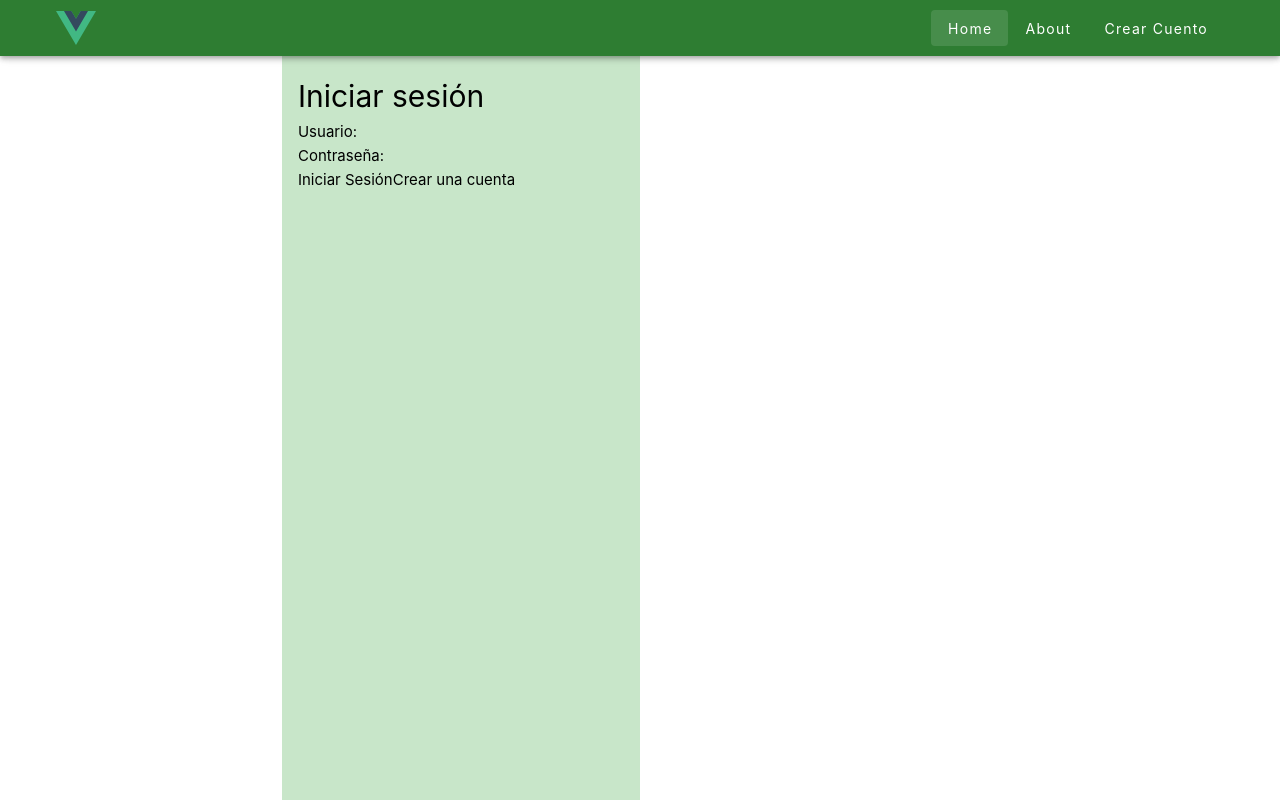
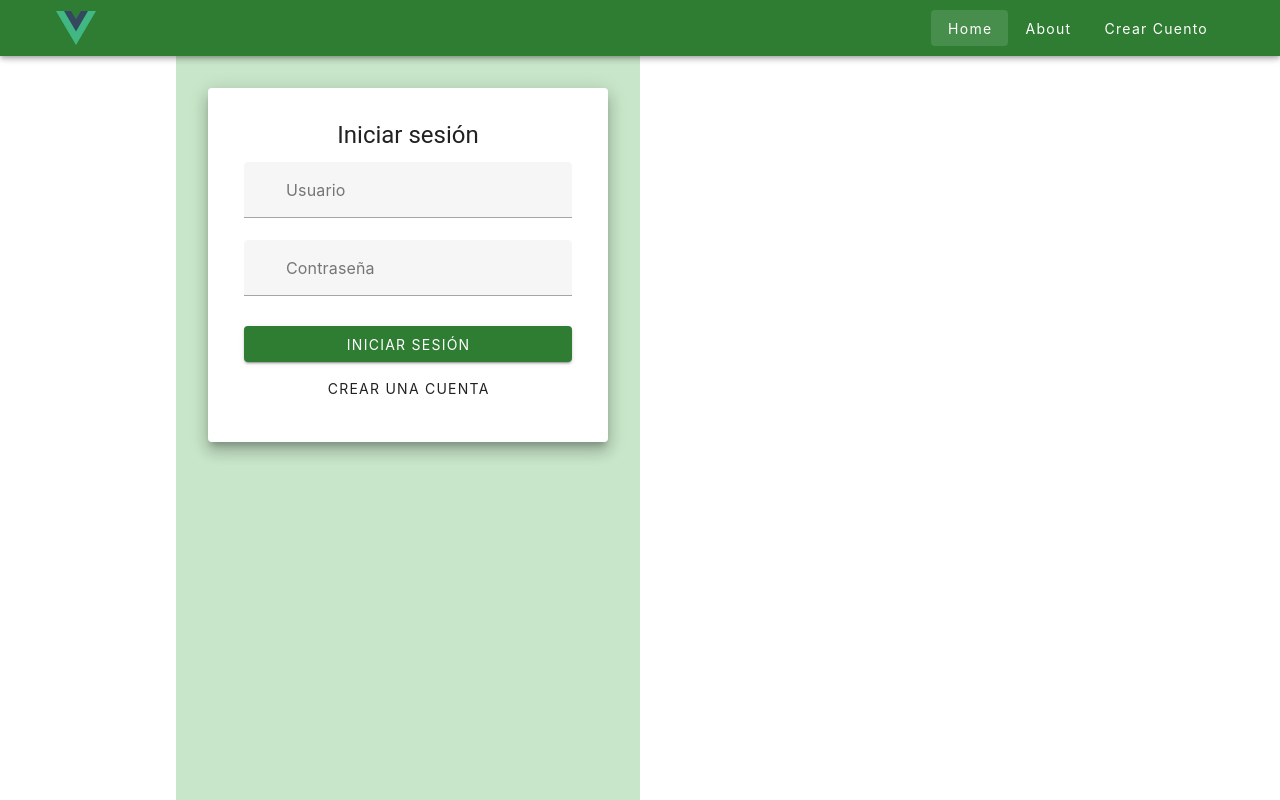
Before and after one commit to jd-becerra/collabtales, a Vue app: page / in a window 1280 px wide. Built offline with nearby package versions, Linux system fonts and the light colour scheme; the HTML template or start-up script is replaced by a standard one.

Commit message:
Mejorado el diseño de inicio de sesion

```diff
--- a/src/views/HomeView.vue
+++ b/src/views/HomeView.vue
@@ -1,89 +1,125 @@
-<template>
-  <div>
-    <div v-if="showRegister">
-      <form @submit.prevent="register">
-        <h1>Registro de cuenta</h1>
-        <label for="username">Usuario:</label>
-        <input type="text" id="username" v-model="registerData.username" required /><br />
+<script setup lang="ts">
+import { ref } from 'vue';
+import { useRouter } from 'vue-router';
+import axios from 'axios';
 
-        <label for="password">Contraseña:</label>
-        <input type="password" id="password" v-model="registerData.password" required /><br />
+// Reactive state
+const showRegister = ref(false);
+const registerData = ref({ username: '', password: '' });
+const loginData = ref({ username: '', password: '' });
 
-        <input type="submit" value="Registrarse" />
-        <button type="button" @click="showRegister = false">Ya tengo una cuenta</button>
-      </form>
-    </div>
+// Router
+const router = useRouter();
 
-    <div v-else>
-      <form @submit.prevent="login">
-        <h1>Iniciar sesión</h1>
-        <label for="iniciarUsuario">Usuario:</label>
-        <input type="text" id="iniciarUsuario" v-model="loginData.username" required /><br />
-
-        <label for="iniciarPass">Contraseña:</label>
-        <input type="password" id="iniciarPass" v-model="loginData.password" required /><br />
-
-        <input type="submit" value="Iniciar Sesión" />
-        <button type="button" @click="showRegister = true">Crear una cuenta</button>
-      </form>
-    </div>
-  </div>
-</template>
-
-<script>
-import axios from 'axios';
-import { useRouter } from 'vue-router';
-
-export default {
-  setup() {
-    const router = useRouter();
-    return { router };
-  },
-  data() {
-    return {
-      showRegister: false,
-      registerData: {
-        username: '',
-        password: ''
-      },
-      loginData: {
-        username: '',
-        password: ''
-      }
-    };
-  },
-  methods: {
-    register: function () {
-      axios.post('./php/insert_alumno.php', new URLSearchParams(this.registerData))
-      .then(function (response) {
-
+// Methods
+function register() {
+  axios
+    .post('./php/insert_alumno.php', new URLSearchParams(registerData.value))
+    .then((response) => {
       if (response.data.trim() !== 'El usuario ya existe') {
-          alert(`Creación de cuenta exitosa para: ${this.registerData.username}, haga click para continuar`);
+        alert(
+          `Creación de cuenta exitosa para: ${registerData.value.username}, haga click para continuar`
+        );
         localStorage.setItem('id_alumno', response.data.trim());
-          this.router.push('/dashboard');
+        router.push('/dashboard');
       } else {
         alert(response.data);
       }
-      }).catch(function (error) {
+    })
+    .catch((error) => {
       console.error('Error en registro:', error);
     });
-    },
+}
 
-    login: function () {
-      axios.post('./php/login_alumno.php', new URLSearchParams(this.loginData))
-      .then(function (response) {
+function login() {
+  axios
+    .post('./php/login_alumno.php', new URLSearchParams(loginData.value))
+    .then((response) => {
       const datos = response.data;
       if (datos.length > 0) {
-          alert(`¡Bienvenido: ${this.loginData.username}! Haga click para continuar`);
+        alert(
+          `¡Bienvenido: ${loginData.value.username}! Haga click para continuar`
+        );
         localStorage.setItem('id_alumno', datos[0].id_alumno);
-          this.router.push('/dashboard');
+        router.push('/dashboard');
       } else {
         alert('ERROR: Usuario o contraseña incorrectos');
       }
-      }).catch(function (error) {
+    })
+    .catch((error) => {
       console.error('Error en inicio de sesión:', error);
     });
 }
+</script>
+
+<template>
+  <v-container class="fill-height d-flex align-center justify-center">
+    <v-card class="pa-5" width="400" elevation="10">
+      <v-slide-x-transition mode="out-in">
+        <div v-if="showRegister" key="register">
+          <v-card-title class="text-center text-h5">Registro de cuenta</v-card-title>
+          <v-card-text>
+            <v-form @submit.prevent="register">
+              <v-text-field
+                label="Usuario"
+                prepend-inner-icon="mdi-account"
+                v-model="registerData.username"
+                outlined
+                required
+              />
+              <v-text-field
+                label="Contraseña"
+                prepend-inner-icon="mdi-lock"
+                v-model="registerData.password"
+                type="password"
+                outlined
+                required
+              />
+              <v-btn block color="green-darken-3" class="mt-2" type="submit">
+                Registrarse
+              </v-btn>
+              <v-btn block variant="text" class="mt-2" @click="showRegister = false">
+                Ya tengo una cuenta
+              </v-btn>
+            </v-form>
+          </v-card-text>
+        </div>
+
+        <div v-else key="login">
+          <v-card-title class="text-center text-h5">Iniciar sesión</v-card-title>
+          <v-card-text>
+            <v-form @submit.prevent="login">
+              <v-text-field
+                label="Usuario"
+                prepend-inner-icon="mdi-account"
+                v-model="loginData.username"
+                outlined
+                required
+              />
+              <v-text-field
+                label="Contraseña"
+                prepend-inner-icon="mdi-lock"
+                v-model="loginData.password"
+                type="password"
+                outlined
+                required
+              />
+              <v-btn block color="green-darken-3" class="mt-2" type="submit">
+                Iniciar sesión
+              </v-btn>
+              <v-btn block variant="text" class="mt-2" @click="showRegister = true">
+                Crear una cuenta
+              </v-btn>
+            </v-form>
+          </v-card-text>
+        </div>
+      </v-slide-x-transition>
+    </v-card>
+  </v-container>
+</template>
+
+<style scoped>
+.fill-height {
+  height: 100vh;
 }
-};
-</script>
+</style>
```
Lines whose indentation alone changed are shown as unchanged.
